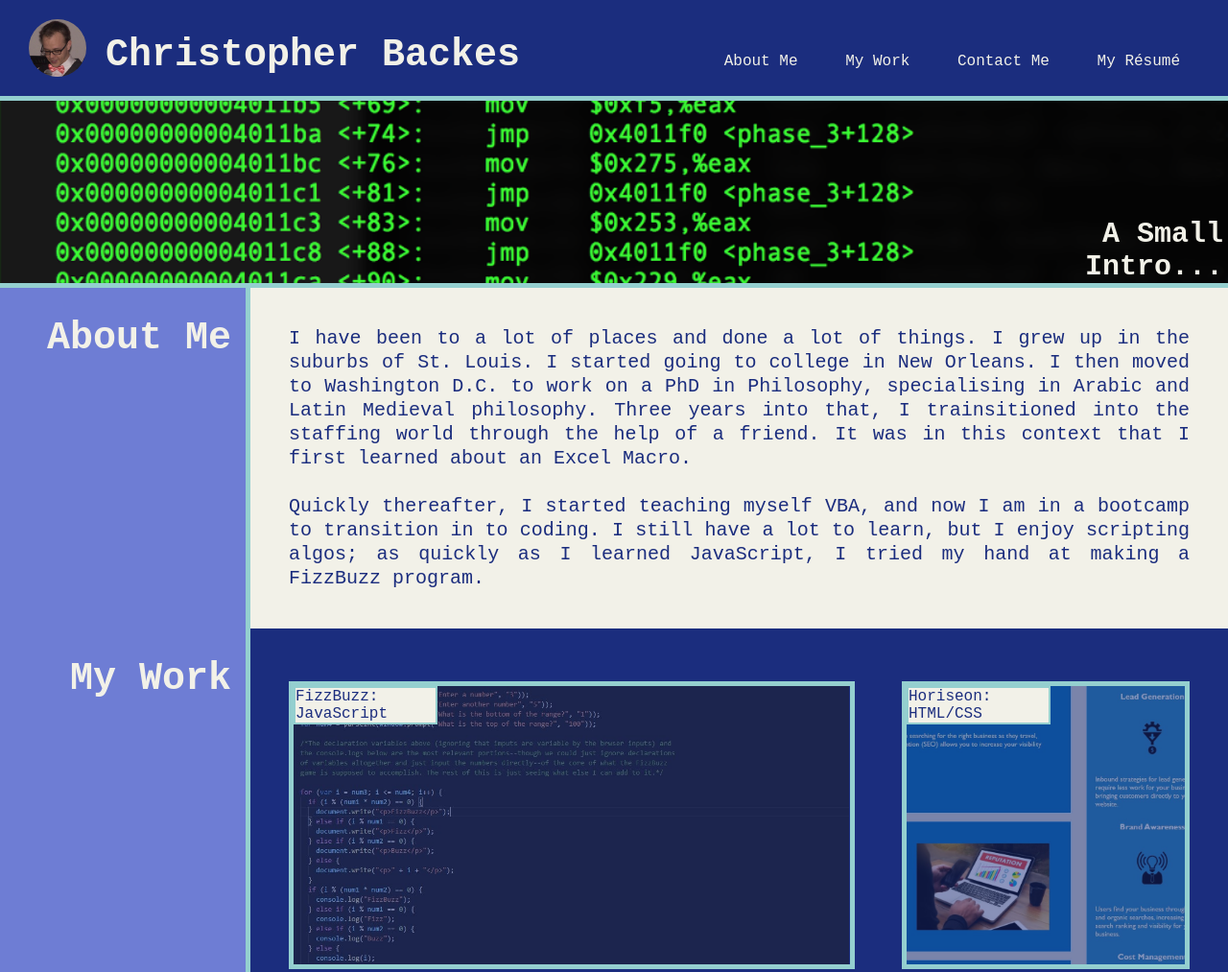
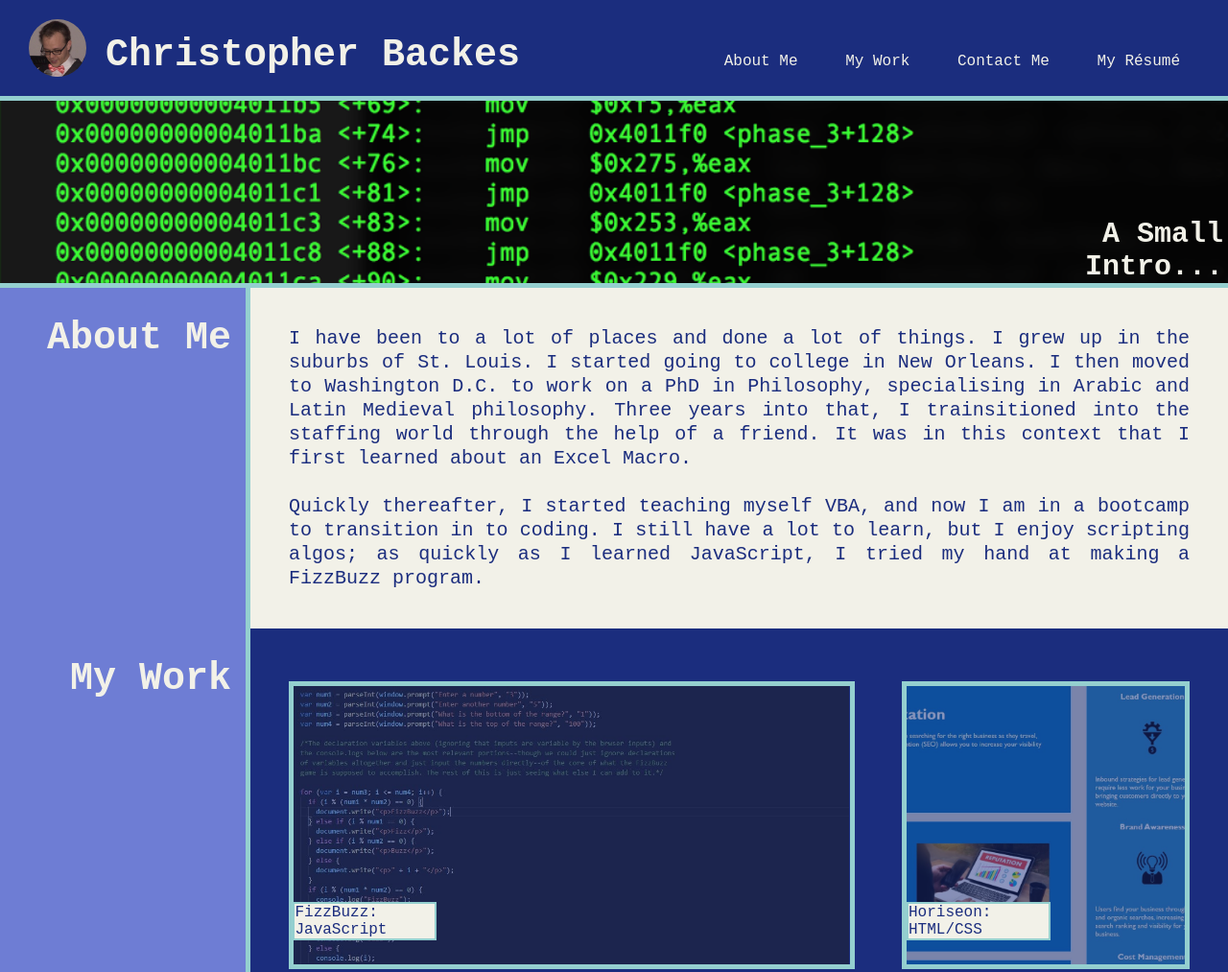
Before and after one commit to chris-backes/professional-profile, a plain HTML site: page index.html in a window 1280 px wide. Shown: the top 1013 px of the page at 96% size. Drawn offline with Linux system fonts and the light colour scheme.

Commit message:
moved text boxes on top of the images

```diff
--- a/assets/style.css
+++ b/assets/style.css
@@ -86,7 +86,6 @@ footer h2 {
   padding: 30px 15px 0 10px;
   background-color: var(--tertiary-color);
   color: var(--secondary-color);
-  /* flex: 0 0 20%; */
   width: 20%;
 }
 section div {
@@ -101,7 +100,6 @@ section div {
   padding: 40px;
   background-color: var(--secondary-color);
   color: var(--primary-color);
-  /* flex: 0 0 80%; */
   width: 80%;
   border-left: 5px solid var(--border-color);
 }
@@ -116,7 +114,6 @@ section div {
   flex-wrap: wrap;
   padding: 40px;
   color: var(--primary-color);
-  /* flex: 0 0 80%; */
   width: 80%;
   border-left: 5px solid var(--border-color);
   justify-content: space-between;
@@ -140,14 +137,18 @@ section div {
   opacity: 1;
   transition: 1s;
 }
-
+.work article a div {
+  position: relative;
+  right: 290px;
+  top: 225px;
+  margin: 0;
+  padding: 0;
+}
 .first {
   width: 590px !important;
 }
-.work article a div {
-  position: absolute;
-  margin: 0;
-  padding: 0;
+.first div {
+  right: 580px !important;
 }
 .work article div p {
   background-color: var(--secondary-color);
@@ -171,7 +172,6 @@ footer div {
   padding: 40px 10px;
   background-color: var(--secondary-color);
   color: var(--primary-color);
-  /* flex: 0 0 80%; */
   width: 80%;
   border-left: 5px solid var(--border-color);
 }
@@ -195,7 +195,7 @@ footer a:hover {
     justify-content: center;
   }
 }
-@media screen and (max-width: 768px) {
+@media screen and (max-width: 940px) {
   section,
   footer {
     display: block;
```
